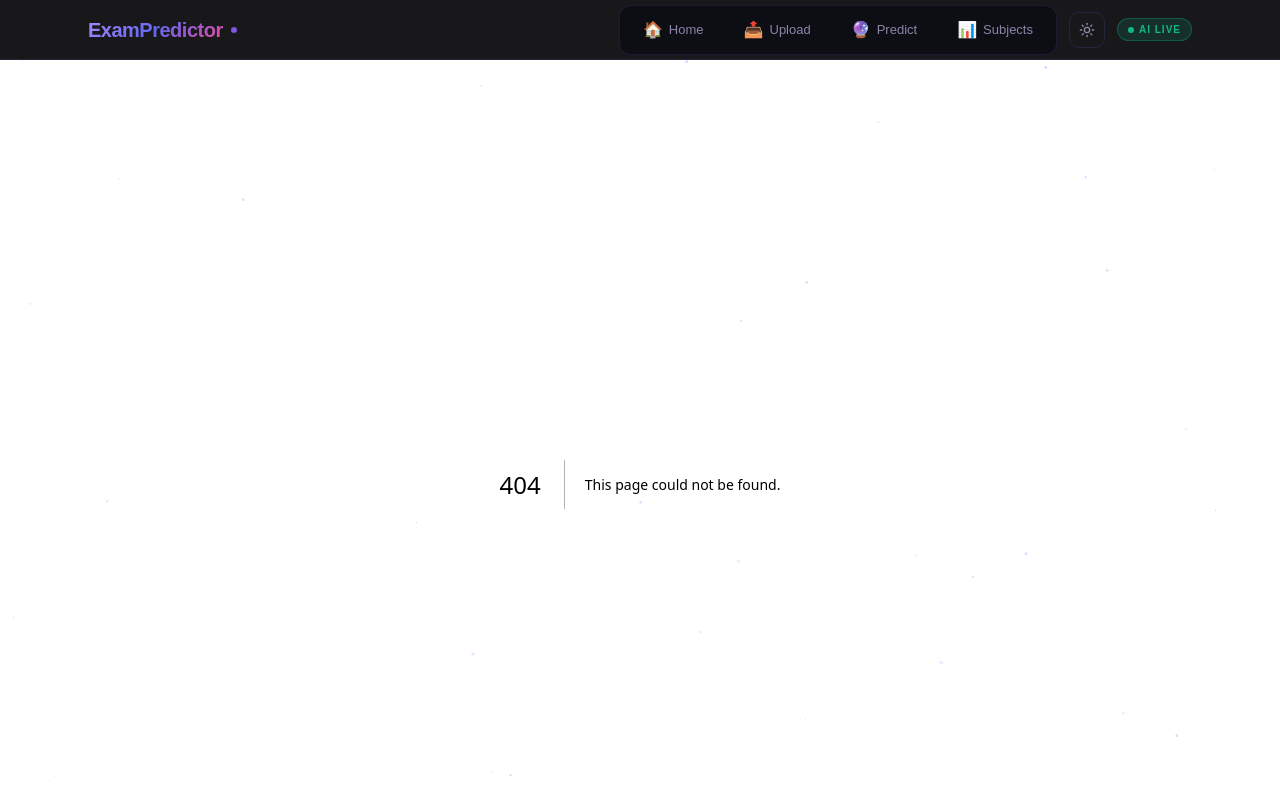
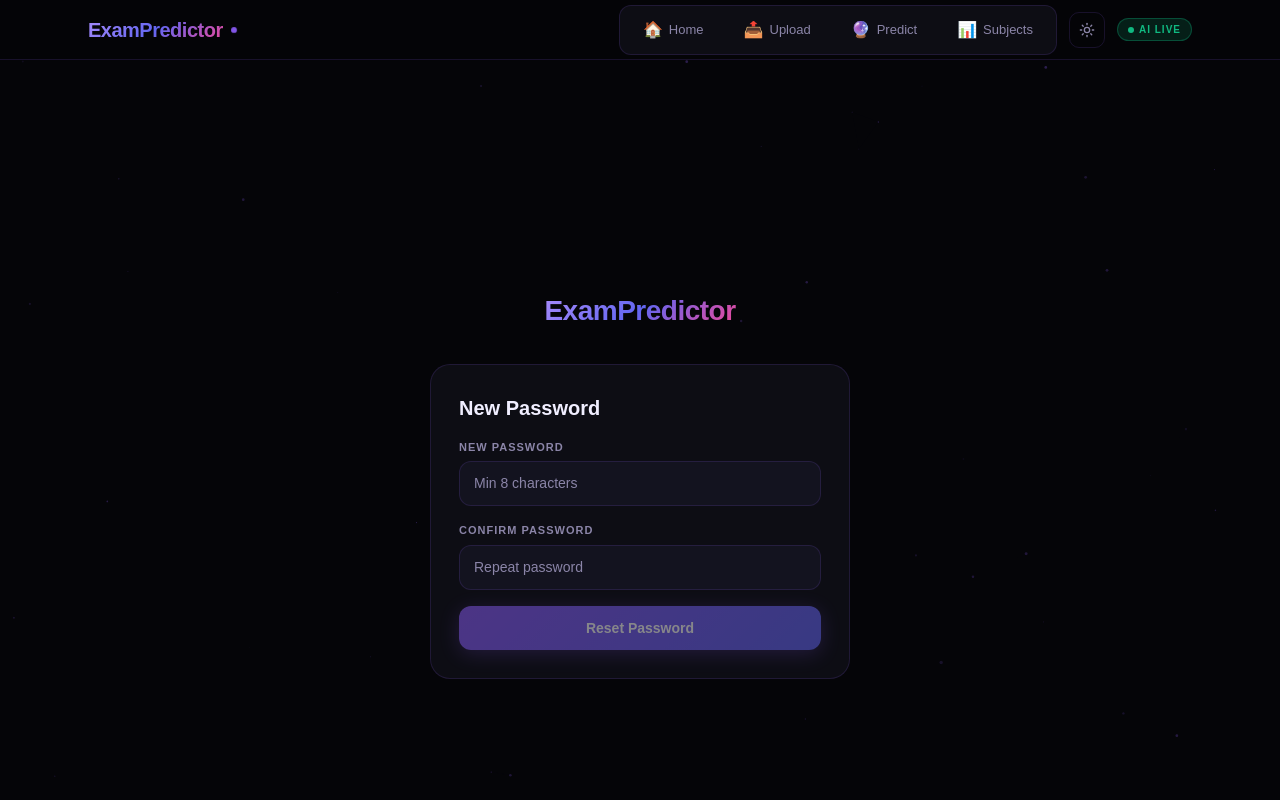
Before and after one commit to Rahat0764/ExamPredictor, a Next.js app in the folder frontend/: page /reset-password in a window 1280 px wide. Before the commit this address had no page. Shown: the top 800 px of the page. Built offline with nearby package versions, Linux system fonts and the light colour scheme; no server answers.

Commit message:
Create frontend/app/reset-password/page.tsx

```diff
--- /dev/null
+++ b/frontend/app/reset-password/page.tsx
@@ -0,0 +1,67 @@
+"use client"
+import { useState, Suspense } from "react"
+import { useRouter, useSearchParams } from "next/navigation"
+import Link from "next/link"
+import { toast } from "sonner"
+
+const BACKEND = process.env.NEXT_PUBLIC_BACKEND_URL || ""
+
+function ResetContent() {
+  const router = useRouter()
+  const searchParams = useSearchParams()
+  const [password, setPassword] = useState("")
+  const [confirm, setConfirm] = useState("")
+  const [loading, setLoading] = useState(false)
+  const token = searchParams.get("token") || ""
+
+  const handle = async () => {
+    if (password !== confirm) { toast.error("Passwords don't match"); return }
+    if (password.length < 8) { toast.error("Min 8 characters"); return }
+    setLoading(true)
+    try {
+      const res = await fetch(`${BACKEND}/auth/reset-password`, {
+        method: "POST",
+        headers: { "Content-Type": "application/json" },
+        body: JSON.stringify({ token, password }),
+      })
+      const data = await res.json()
+      if (data.error) { toast.error(data.error); return }
+      toast.success("Password reset! Please log in.")
+      router.push("/login")
+    } catch (e: any) {
+      toast.error(e.message)
+    } finally {
+      setLoading(false)
+    }
+  }
+
+  return (
+    <div className="min-h-screen flex items-center justify-center px-4">
+      <div style={{ width: "100%", maxWidth: 420 }}>
+        <div className="text-center mb-8">
+          <Link href="/" className="gradient-text text-[28px] font-extrabold tracking-[-0.5px] no-underline">ExamPredictor</Link>
+        </div>
+        <div className="glass-card" style={{ padding: 28 }}>
+          <h2 style={{ fontSize: 20, fontWeight: 700, marginBottom: 16, color: "var(--text-primary)" }}>New Password</h2>
+          <div className="flex flex-col gap-4">
+            <div className="flex flex-col gap-1.5">
+              <label style={{ fontSize: 11, fontWeight: 600, letterSpacing: 1, textTransform: "uppercase", color: "var(--text-muted)" }}>New Password</label>
+              <input type="password" value={password} onChange={e => setPassword(e.target.value)} placeholder="Min 8 characters" className="form-input-styled" />
+            </div>
+            <div className="flex flex-col gap-1.5">
+              <label style={{ fontSize: 11, fontWeight: 600, letterSpacing: 1, textTransform: "uppercase", color: "var(--text-muted)" }}>Confirm Password</label>
+              <input type="password" value={confirm} onChange={e => setConfirm(e.target.value)} placeholder="Repeat password" className="form-input-styled" onKeyDown={e => e.key === "Enter" && handle()} />
+            </div>
+            <button onClick={handle} disabled={loading || !password || !confirm} className="btn-primary-glow w-full py-3 text-sm">
+              {loading ? "Resetting..." : "Reset Password"}
+            </button>
+          </div>
+        </div>
+      </div>
+    </div>
+  )
+}
+
+export default function ResetPasswordPage() {
+  return <Suspense><ResetContent /></Suspense>
+}
```
